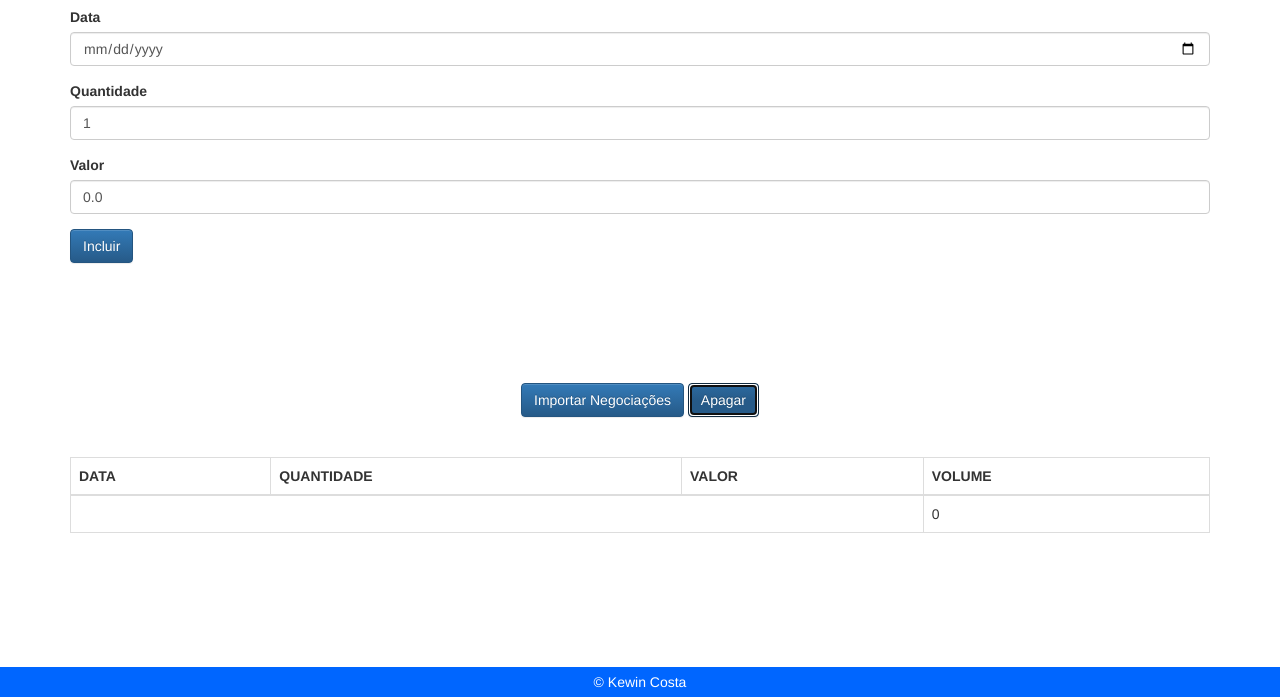
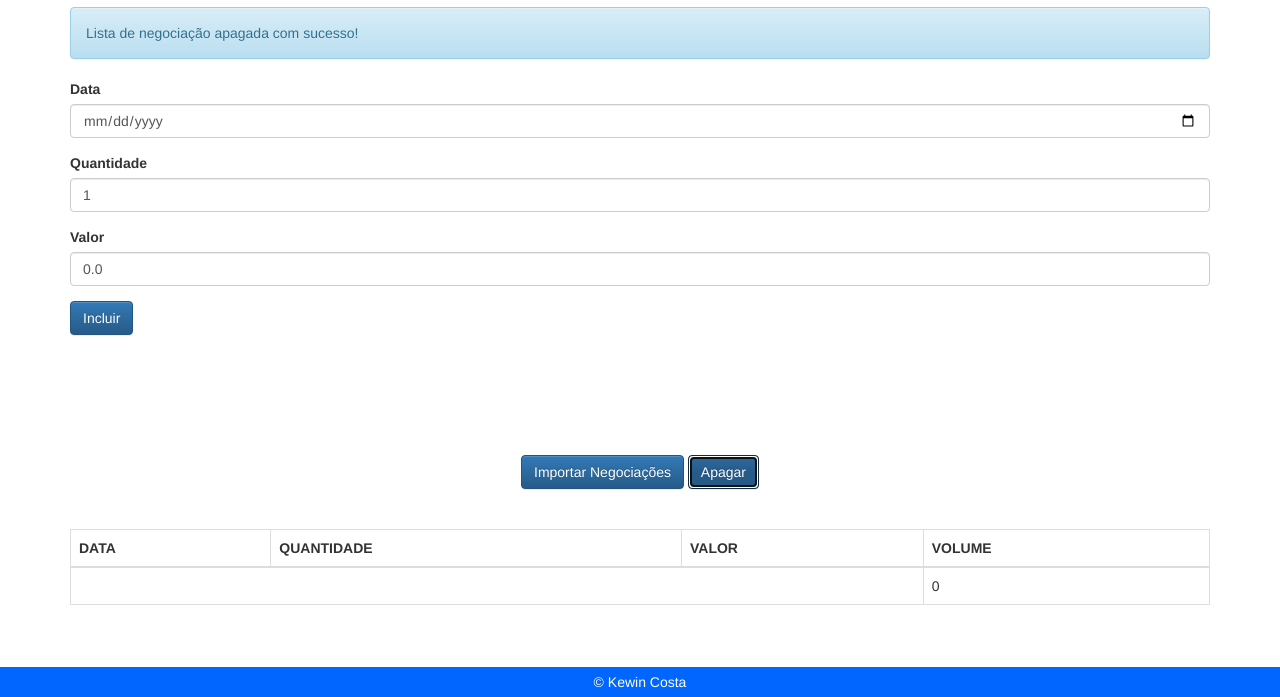
Before and after one commit to kewineic/business-list, a plain HTML site: page index.html in a window 1280 px wide. Both pictures are taken after a click on the button "Apagar". Shown: the part 103-800 px from the top of the page. Drawn offline with Linux system fonts and the light colour scheme.

Commit message:
Implementado método para apagar a lista de negociaçoes

```diff
--- a/index.html
+++ b/index.html
@@ -45,7 +45,7 @@
         <button class="btn btn-primary text-center" type="button">
             Importar Negociações
         </button>
-        <button class="btn btn-primary text-center" type="button">
+        <button onclick="businessController.exclude()" class="btn btn-primary text-center" type="button">
             Apagar
         </button>
     </div>
--- a/js/app/controllers/BusinessController.js
+++ b/js/app/controllers/BusinessController.js
@@ -16,11 +16,18 @@ class BusinessController{
     add(event){
         event.preventDefault();
         this._businessList.add(this._createNegotiation());
-        this._message.texto = "Negociação adicionada com sucesso!"
+        this._message.text = "Negociação adicionada com sucesso!"
         this._messageView.update(this._message);
         this._businessView.update(this._businessList);
 
         this._cleanForm();
+    }
+
+    exclude(){
+        this._businessList.delete();
+        this._businessView.update(this._businessList);
+        this._message.text = "Lista de negociação apagada com sucesso!";
+        this._messageView.update(this._message);
     }
 
     _createNegotiation(){
--- a/js/app/models/BusinessList.js
+++ b/js/app/models/BusinessList.js
@@ -7,6 +7,10 @@ class BusinessList{
         this._businessList.push(negotiation);
     }
 
+    delete(){
+        this._businessList = [];
+    }
+
     get negotiations(){
        return [].concat(this._businessList);
     }
--- a/js/app/views/MessageView.js
+++ b/js/app/views/MessageView.js
@@ -6,6 +6,6 @@ class MessageView extends View{
 
     template(model) {
 
-        return model.texto ? `<p class="alert alert-info">${model.texto}</p>` : '<p></p>';
+        return model.text ? `<p class="alert alert-info">${model.text}</p>` : '<p></p>';
     }
 }
```
